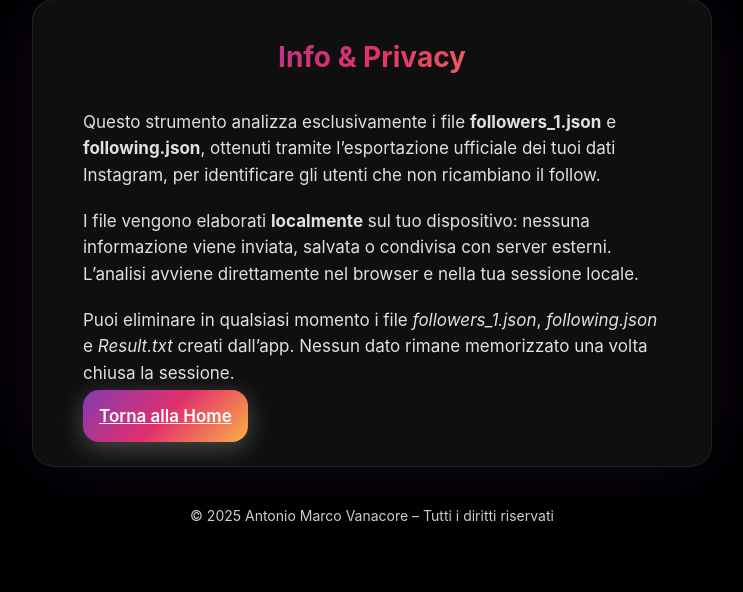
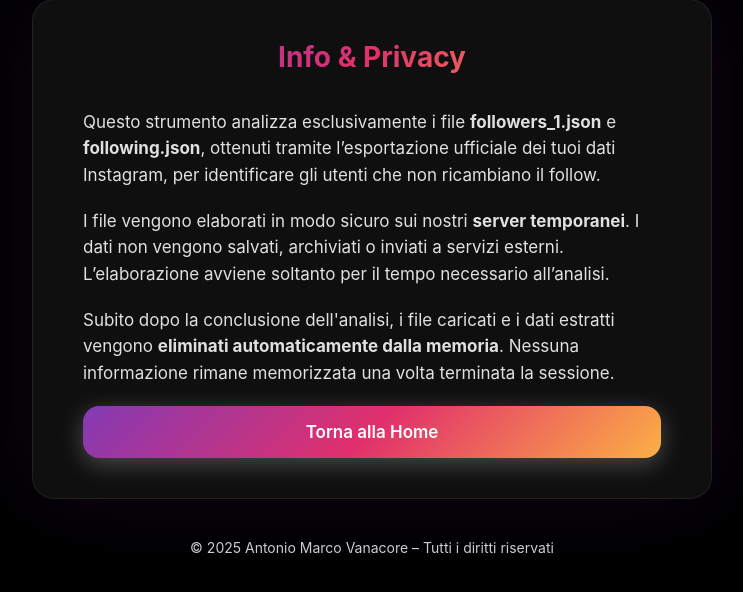
Before and after one commit to antmark17/instagram-follower-checker, a Flask app: page /info in a window 1280 px wide. Shown: the part 131-723 px from the top of the page, without its empty margins (268-1011 px from the left). Run offline with Flask 3, Linux system fonts and the light colour scheme.

Commit message:
feat: implement robust JSON parsing, privacy updates and improved UX
- Added recursive extract_href() for Instagram future-proof JSON parsing
- Updated followers and following validation (no more fixed keys)
- Improved algorithm.py to support any new Meta export structure
- Updated privacy text to reflect server-side ephemeral processing
- Added anti-reset protection in drag&drop file upload
- Added drag&drop single-file enforcement and error highlights
- Added secure POST-based download endpoint
- Added RequestEntityTooLarge handler (413 error)
- Added no-cache headers for sensitive data privacy
- General stability, security and UX improvements

```diff
--- a/app.py
+++ b/app.py
@@ -1,12 +1,13 @@
-from flask import Flask, render_template, request, send_file, session, flash, redirect
+from flask import Flask, render_template, request, send_file, flash, redirect
 import json
 import io
 import algorithm
 import os
 from dotenv import load_dotenv
 import secrets
+import logging
+from werkzeug.exceptions import RequestEntityTooLarge
 from werkzeug.utils import secure_filename
-
 
 from flask_wtf import CSRFProtect
 from flask_limiter import Limiter
@@ -20,8 +21,7 @@
 # CONFIG DI BASE
 # -------------------------------
 
-
-app.config["MAX_CONTENT_LENGTH"] = 5 * 1024 * 1024
+app.config["MAX_CONTENT_LENGTH"] = 5 * 1024 * 1024  # Limite 5MB
 
 # SECRET KEY
 secret = os.getenv("SECRET_KEY")
@@ -30,18 +30,14 @@
     print("⚠ Nessuna SECRET_KEY trovata nel .env → generata automaticamente!")
 app.secret_key = secret
 
-
 app.config["SESSION_COOKIE_HTTPONLY"] = True
 
+logging.basicConfig(level=logging.INFO)
 
-# -------------------------------
-# CSRF PROTECTION
-# -------------------------------
+# CSRF
 csrf = CSRFProtect(app)
 
-# -------------------------------
-# RATE LIMITING
-# -------------------------------
+# Rate limiting
 limiter = Limiter(
     key_func=get_remote_address,
     app=app,
@@ -49,104 +45,90 @@
 )
 
 # -------------------------------
-# VALIDAZIONI FILE
+# HANDLER ERRORI
 # -------------------------------
 
+@app.errorhandler(RequestEntityTooLarge)
+def file_troppo_grande(e):
+    flash("Il file che hai caricato supera il limite massimo consentito (5MB).")
+    return redirect("/")
+
+
+# -------------------------------
+# NO CACHE HEADERS
+# -------------------------------
+
+@app.after_request
+def no_cache_headers(response):
+    response.headers["Cache-Control"] = "no-store, no-cache, must-revalidate"
+    response.headers["Pragma"] = "no-cache"
+    response.headers["Expires"] = "0"
+    return response
+
+
+# -------------------------------
+# VALIDAZIONE FILE JSON
+# -------------------------------
+
+def extract_href(data):
+    if isinstance(data, dict):
+        for key, value in data.items():
+            if key == "href" and isinstance(value, str) and value.strip():
+                return value
+            found = extract_href(value)
+            if found:
+                return found
+    elif isinstance(data, list):
+        for item in data:
+            found = extract_href(item)
+            if found:
+                return found
+    return None
+
+
 def validate_followers_structure(file_stream):
-    """Valida il file dei follower (followers_1.json)."""
     try:
         data = json.load(file_stream)
-    except json.JSONDecodeError:
-        return False, (
-            "followers_1.json non è un file JSON valido. "
-            "Assicurati di caricare il file originale ottenuto dall’esportazione di Instagram."
-        )
-    except Exception:
-        return False, (
-            "Si è verificato un errore durante la lettura di followers_1.json."
-        )
+    except Exception as e:
+        logging.error(f"Errore parsing followers.json: {e}")
+        return False, "followers_1.json non è un file JSON valido o risulta corrotto."
 
     if not isinstance(data, list) or not data:
-        return False, (
-            "followers_1.json sembra vuoto o con una struttura non valida. "
-            "Potrebbe non provenire dall’esportazione ufficiale di Instagram."
-        )
+        return False, "followers_1.json risulta vuoto o non formattato correttamente."
 
-    for item in data:
-        if not isinstance(item, dict):
-            continue
+    href = extract_href(data)
 
-        sld = item.get("string_list_data")
-        if not isinstance(sld, list) or not sld:
-            continue
+    if href:
+        return True, ""
 
-        first = sld[0]
-        if not isinstance(first, dict):
-            continue
-
-        href = first.get("href")
-        if isinstance(href, str) and href.strip():
-            return True, ""
-
-    return (
-        False,
-        "followers_1.json non contiene le informazioni necessarie per identificare i profili. "
-        "Verifica di aver caricato il file originale presente nella cartella 'connections' "
-        "dell’esportazione ufficiale di Instagram."
+    logging.warning("Formato followers_1.json non riconosciuto: possibile modifica da parte di Instagram.")
+    return False, (
+        "Il formato di followers_1.json non è riconosciuto. "
+        "Instagram potrebbe aver aggiornato la struttura del file."
     )
 
 
 def validate_following_structure(file_stream):
-    """Valida il file dei profili che segui (following.json)."""
     try:
         data = json.load(file_stream)
-    except json.JSONDecodeError:
-        return False, (
-            "following.json non è un file JSON valido. "
-            "Assicurati di caricare il file originale ottenuto dall’esportazione di Instagram."
-        )
-    except Exception:
-        return False, (
-            "Si è verificato un errore durante la lettura di following.json."
-        )
+    except Exception as e:
+        logging.error(f"Errore parsing following.json: {e}")
+        return False, "following.json non è un file JSON valido o risulta corrotto."
 
     if not isinstance(data, dict):
-        return False, (
-            "following.json ha una struttura non valida. "
-            "Il file dovrebbe contenere un oggetto JSON (dict) con la sezione "
-            "'relationships_following'."
-        )
+        return False, "following.json ha una struttura non valida."
 
-    rf = data.get("relationships_following")
-    if not isinstance(rf, list) or not rf:
-        return False, (
-            "La sezione 'relationships_following' risulta vuota o non formattata correttamente. "
-            "Verifica di aver caricato il file originale presente nella cartella 'connections' "
-            "dell’esportazione ufficiale di Instagram."
-        )
+    href = extract_href(data)
 
-    for item in rf:
-        if not isinstance(item, dict):
-            continue
+    if href:
+        return True, ""
 
-        sld = item.get("string_list_data")
-        if not isinstance(sld, list) or not sld:
-            continue
+    logging.warning("Formato following.json non riconosciuto: possibile modifica da parte di Instagram.")
+    return False, (
+        "Il formato di following.json non è riconosciuto. "
+        "Instagram potrebbe aver aggiornato la struttura del file."
+    )
 
-        first = sld[0]
-        if not isinstance(first, dict):
-            continue
-
-        href = first.get("href")
-        if isinstance(href, str) and href.strip():
-            return True, ""
-
-    return (
-        False,
-        "following.json non contiene dati validi per identificare gli utenti seguiti. "
-        "Assicurati di caricare il file originale presente nella cartella 'connections' "
-        "dell’esportazione ufficiale di Instagram."
-    )
 
 # -------------------------------
 # ROUTES
@@ -168,50 +150,30 @@
     followers_file = request.files["followers"]
     following_file = request.files["following"]
 
-    if followers_file.filename == "":
-        flash("Devi caricare il file JSON dei follower (es. followers_1.json).")
+    if followers_file.filename == "" or following_file.filename == "":
+        flash("Assicurati di caricare entrambi i file JSON richiesti.")
         return redirect("/")
 
-    if following_file.filename == "":
-        flash("Devi caricare il file JSON dei profili che segui (es. following.json).")
+    followers_name = secure_filename(followers_file.filename)
+    following_name = secure_filename(following_file.filename)
+
+    if not followers_name.lower().endswith(".json"):
+        flash("Il file followers deve essere in formato .json.")
         return redirect("/")
 
-    followers_filename = secure_filename(followers_file.filename)
-    following_filename = secure_filename(following_file.filename)
-
-    if not followers_filename.lower().endswith(".json"):
-        flash("Il file dei follower deve essere in formato .json.")
-        return redirect("/")
-
-    if not following_filename.lower().endswith(".json"):
-        flash("Il file dei profili seguiti deve essere in formato .json.")
-        return redirect("/")
-
-    if followers_file.mimetype not in ["application/json", "text/plain"]:
-        flash("Il file dei follower non è riconosciuto come JSON valido.")
-        return redirect("/")
-
-    if following_file.mimetype not in ["application/json", "text/plain"]:
-        flash("Il file dei profili seguiti non è riconosciuto come JSON valido.")
+    if not following_name.lower().endswith(".json"):
+        flash("Il file following deve essere in formato .json.")
         return redirect("/")
 
     followers_bytes = followers_file.read()
     following_bytes = following_file.read()
 
-    if not followers_bytes:
-        flash("Il file dei follower risulta vuoto.")
+    if not followers_bytes or not following_bytes:
+        flash("Uno dei file risulta vuoto.")
         return redirect("/")
 
-    if not following_bytes:
-        flash("Il file dei profili che segui risulta vuoto.")
-        return redirect("/")
-
-    if b"\x00" in followers_bytes[:200]:
-        flash("Il file dei follower sembra corrotto o non un vero JSON.")
-        return redirect("/")
-
-    if b"\x00" in following_bytes[:200]:
-        flash("Il file dei profili seguiti sembra corrotto o non un vero JSON.")
+    if b"\x00" in followers_bytes[:200] or b"\x00" in following_bytes[:200]:
+        flash("Uno dei file sembra corrotto o non è un vero JSON.")
         return redirect("/")
 
     ok, msg = validate_followers_structure(io.BytesIO(followers_bytes))
@@ -229,36 +191,27 @@
         io.BytesIO(following_bytes)
     )
 
+    result_text = "\n".join(utenti)
 
-    result_text = "\n".join(utenti)
-    session["result_text"] = result_text
-
-    return render_template("result.html", utenti=utenti)
+    return render_template("result.html", utenti=utenti, raw_result=result_text)
 
 
-@app.route("/download")
+@app.route("/download", methods=["POST"])
 @limiter.limit("30 per minuto")
 def download():
-    """Crea il file Result.txt in RAM e lo invia senza salvarlo sul disco."""
-    result_text = session.get("result_text", "")
+    result_text = request.form.get("raw_result", "")
 
     buffer = io.BytesIO(result_text.encode("utf-8"))
     buffer.seek(0)
 
     filename = f"Result_{secrets.token_hex(4)}.txt"
 
-    response = send_file(
+    return send_file(
         buffer,
         mimetype="text/plain",
         as_attachment=True,
         download_name=filename
     )
-
-    response.headers["Cache-Control"] = "no-store, no-cache, must-revalidate"
-    response.headers["Pragma"] = "no-cache"
-    response.headers["Expires"] = "0"
-
-    return response
 
 
 @app.route("/info")
--- a/static/style.css
+++ b/static/style.css
@@ -167,6 +167,34 @@
 .btn:active {
     transform: scale(0.96);
 }
+
+a.btn,
+button.btn {
+    display: inline-block;
+    text-decoration: none;
+    text-align: center;
+    line-height: normal;
+}
+
+
+.buttons-row {
+    display: flex;
+    justify-content: center;
+    gap: 16px;
+    margin-top: 20px;
+}
+
+
+.buttons-row .btn,
+.buttons-row button.btn {
+    width: auto;
+    padding: 14px 26px;
+    font-size: 15px;
+    border-radius: 14px;
+    white-space: nowrap;
+}
+
+
 
 /* =====================================================
    TOGGLE BUTTONS
--- a/templates/info.html
+++ b/templates/info.html
@@ -25,16 +25,16 @@
         </p>
 
         <p>
-            I file vengono elaborati <strong>localmente</strong> sul tuo dispositivo:
-            nessuna informazione viene inviata, salvata o condivisa con server esterni.
-            L’analisi avviene direttamente nel browser e nella tua sessione locale.
+            I file vengono elaborati in modo sicuro sui nostri
+            <strong>server temporanei</strong>.
+            I dati non vengono salvati, archiviati o inviati a servizi esterni.
+            L’elaborazione avviene soltanto per il tempo necessario all’analisi.
         </p>
 
         <p>
-            Puoi eliminare in qualsiasi momento i file
-            <em>followers_1.json</em>, <em>following.json</em> e
-            <em>Result.txt</em> creati dall’app. Nessun dato rimane
-            memorizzato una volta chiusa la sessione.
+            Subito dopo la conclusione dell'analisi, i file caricati e i dati
+            estratti vengono <strong>eliminati automaticamente dalla memoria</strong>.
+            Nessuna informazione rimane memorizzata una volta terminata la sessione.
         </p>
 
         <a href="/" class="btn back-btn">Torna alla Home</a>
```
Also changed, not shown: algorithm.py (+37 -89 lines), templates/result.html (+8 -1 lines), templates/upload.html (+21 -9 lines).
